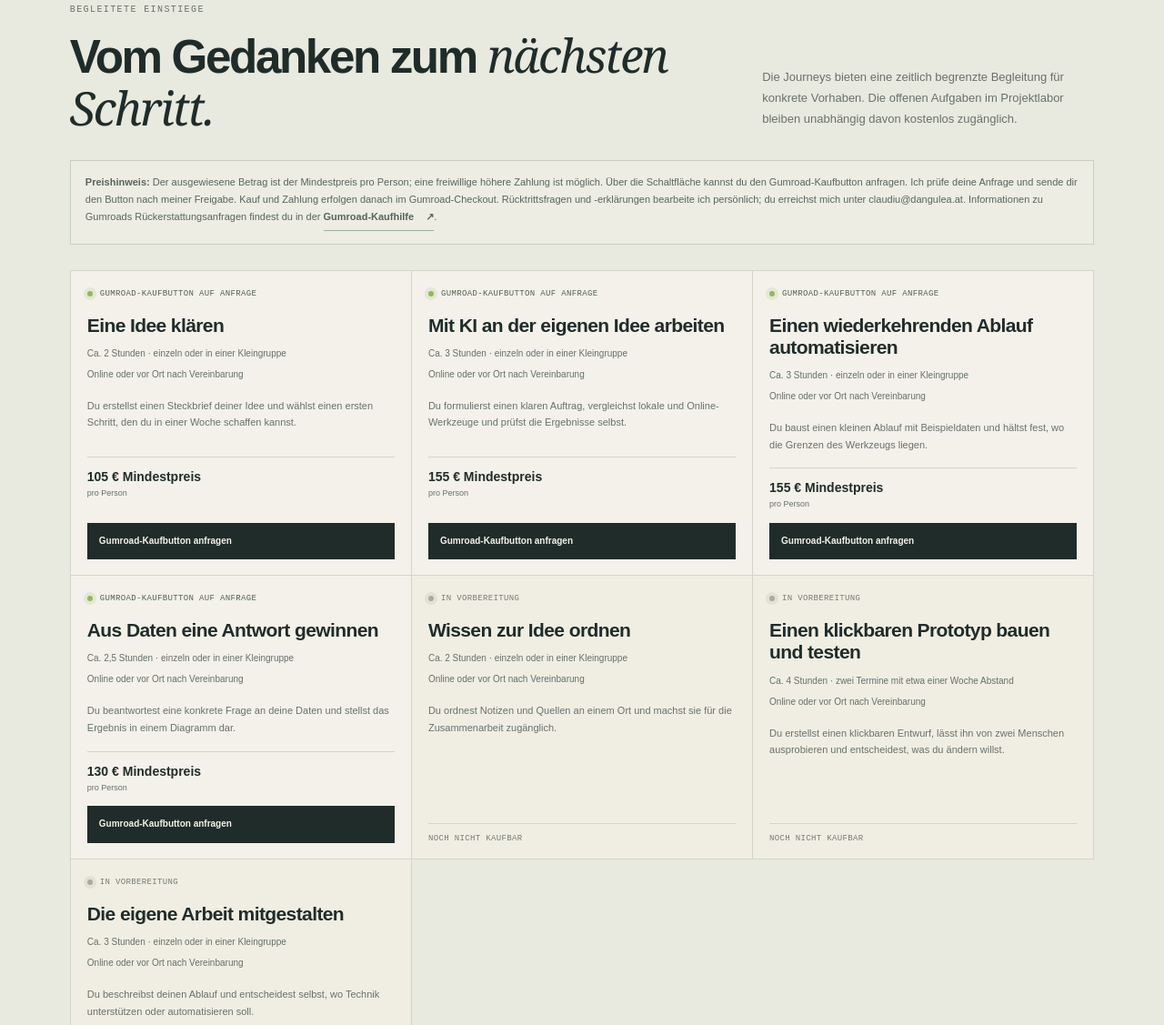
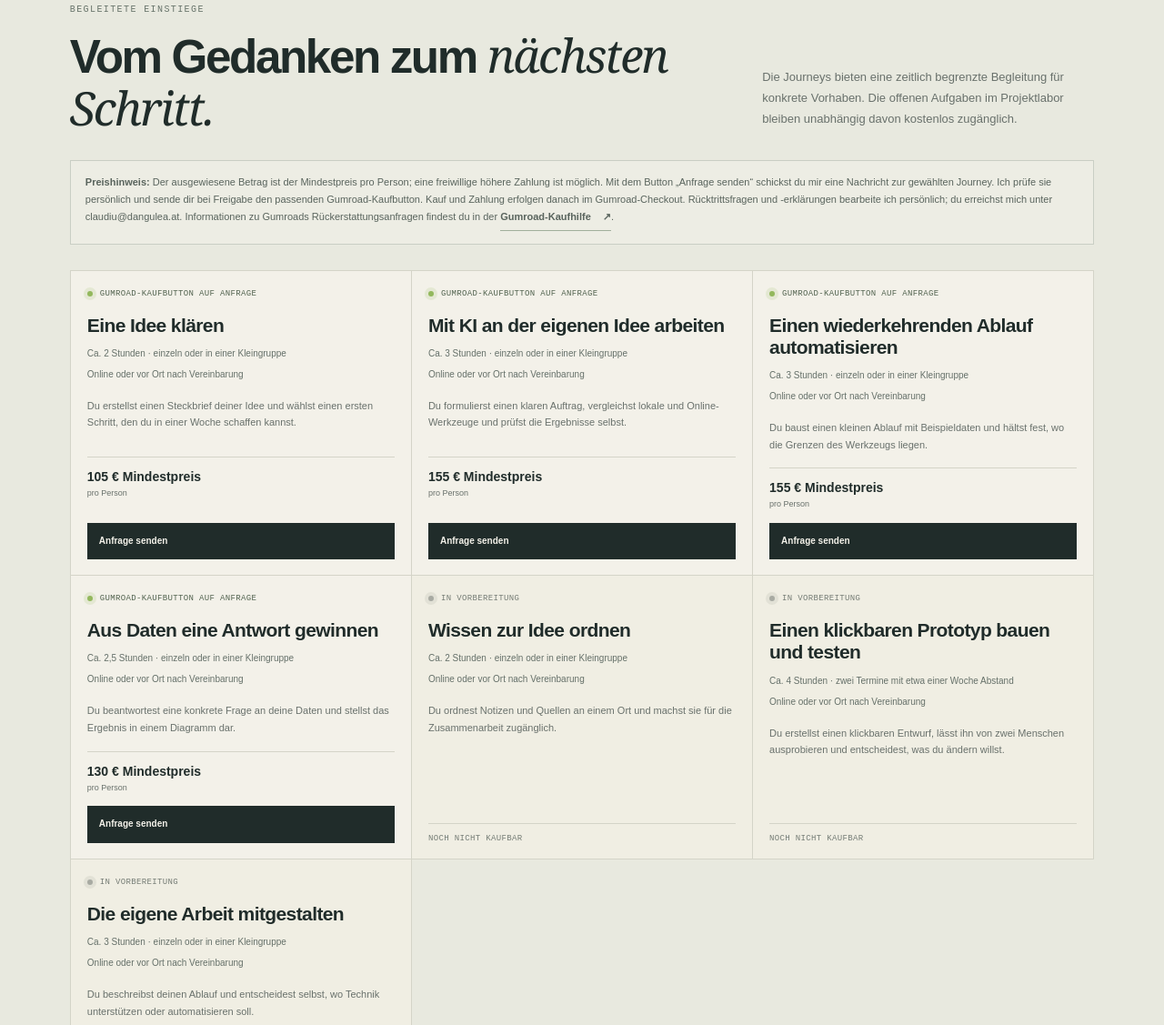
Before and after one commit to intiequals1/digitalpath-site, a plain HTML site: page index.html in a window 1280 px wide. Shown: the part 808-1935 px from the top of the page at 91% size. Drawn offline with Linux system fonts and the light colour scheme.

Commit message:
Rename Journey inquiry buttons and tailor emails
Co-authored-by: Manus <dev-agent@manus.ai>

```diff
--- a/index.html
+++ b/index.html
@@ -112,7 +112,7 @@
         <div><p class="eyebrow">Begleitete Einstiege</p><h2 id="journeys-title">Vom Gedanken zum <em>nächsten Schritt.</em></h2></div>
         <p class="section-intro">Die Journeys bieten eine zeitlich begrenzte Begleitung für konkrete Vorhaben. Die offenen Aufgaben im Projektlabor bleiben unabhängig davon kostenlos zugänglich.</p>
       </div>
-      <p class="journey-price-note"><strong>Preishinweis:</strong> Der ausgewiesene Betrag ist der Mindestpreis pro Person; eine freiwillige höhere Zahlung ist möglich. Über die Schaltfläche kannst du den Gumroad-Kaufbutton anfragen. Ich prüfe deine Anfrage und sende dir den Button nach meiner Freigabe. Kauf und Zahlung erfolgen danach im Gumroad-Checkout. Rücktrittsfragen und -erklärungen bearbeite ich persönlich; du erreichst mich unter <a href="mailto:claudiu@dangulea.at">claudiu@dangulea.at</a>. Informationen zu Gumroads Rückerstattungsanfragen findest du in der <a class="text-link" href="https://gumroad.com/help/article/190-how-do-i-get-a-refund" target="_blank" rel="noreferrer">Gumroad-Kaufhilfe <span aria-hidden="true">↗</span></a>.</p>
+      <p class="journey-price-note"><strong>Preishinweis:</strong> Der ausgewiesene Betrag ist der Mindestpreis pro Person; eine freiwillige höhere Zahlung ist möglich. Mit dem Button „Anfrage senden“ schickst du mir eine Nachricht zur gewählten Journey. Ich prüfe sie persönlich und sende dir bei Freigabe den passenden Gumroad-Kaufbutton. Kauf und Zahlung erfolgen danach im Gumroad-Checkout. Rücktrittsfragen und -erklärungen bearbeite ich persönlich; du erreichst mich unter <a href="mailto:claudiu@dangulea.at">claudiu@dangulea.at</a>. Informationen zu Gumroads Rückerstattungsanfragen findest du in der <a class="text-link" href="https://gumroad.com/help/article/190-how-do-i-get-a-refund" target="_blank" rel="noreferrer">Gumroad-Kaufhilfe <span aria-hidden="true">↗</span></a>.</p>
       <div class="journey-grid">
         <article class="journey-card">
           <p class="journey-status"><span class="pulse" aria-hidden="true"></span>Gumroad-Kaufbutton auf Anfrage</p>
@@ -121,7 +121,7 @@
           <p class="journey-meta">Online oder vor Ort nach Vereinbarung</p>
           <p class="journey-summary">Du erstellst einen Steckbrief deiner Idee und wählst einen ersten Schritt, den du in einer Woche schaffen kannst.</p>
           <p class="journey-price"><strong>105&nbsp;€ Mindestpreis</strong><span>pro Person</span></p>
-          <div class="journey-action"><a class="button button-dark" href="mailto:claudiu@dangulea.at?subject=Kaufbutton%20anfragen%3A%20Journey%20Eine%20Idee%20kl%C3%A4ren&amp;body=Bitte%20sende%20mir%20nach%20deiner%20Freigabe%20den%20Gumroad-Kaufbutton.%0A%0AGew%C3%BCnschter%20Termin%2FZeitraum%20und%20Format%3A%0A%0AMein%20Name%3A">Gumroad-Kaufbutton anfragen</a></div>
+          <div class="journey-action"><a class="button button-dark" href="mailto:claudiu@dangulea.at?subject=Anfrage%3A%20Eine%20Idee%20kl%C3%A4ren&amp;body=Hallo%20Claudiu%2C%0A%0AIch%20m%C3%B6chte%20meine%20Idee%20sch%C3%A4rfen%2C%20einen%20Steckbrief%20erstellen%20und%20einen%20ersten%20umsetzbaren%20Schritt%20festlegen.%20Bitte%20pr%C3%BCfe%20meine%20Anfrage%20zur%20Journey%20%E2%80%9EEine%20Idee%20kl%C3%A4ren%E2%80%9C%20und%20sende%20mir%20bei%20Freigabe%20den%20Gumroad-Kaufbutton.%0A%0ATermin%2FZeitraum%3A%0AFormat%20%28online%2Fvor%20Ort%29%3A%0AAnzahl%20Personen%3A%0AName%3A">Anfrage senden</a></div>
         </article>
         <article class="journey-card">
           <p class="journey-status"><span class="pulse" aria-hidden="true"></span>Gumroad-Kaufbutton auf Anfrage</p>
@@ -130,7 +130,7 @@
           <p class="journey-meta">Online oder vor Ort nach Vereinbarung</p>
           <p class="journey-summary">Du formulierst einen klaren Auftrag, vergleichst lokale und Online-Werkzeuge und prüfst die Ergebnisse selbst.</p>
           <p class="journey-price"><strong>155&nbsp;€ Mindestpreis</strong><span>pro Person</span></p>
-          <div class="journey-action"><a class="button button-dark" href="mailto:claudiu@dangulea.at?subject=Kaufbutton%20anfragen%3A%20Journey%20Mit%20KI%20an%20der%20eigenen%20Idee%20arbeiten&amp;body=Bitte%20sende%20mir%20nach%20deiner%20Freigabe%20den%20Gumroad-Kaufbutton.%0A%0AGew%C3%BCnschter%20Termin%2FZeitraum%20und%20Format%3A%0A%0AMein%20Name%3A">Gumroad-Kaufbutton anfragen</a></div>
+          <div class="journey-action"><a class="button button-dark" href="mailto:claudiu@dangulea.at?subject=Anfrage%3A%20Mit%20KI%20an%20der%20eigenen%20Idee%20arbeiten&amp;body=Hallo%20Claudiu%2C%0A%0AIch%20m%C3%B6chte%20einen%20klaren%20Auftrag%20f%C3%BCr%20KI%20formulieren%2C%20Werkzeuge%20vergleichen%20und%20Ergebnisse%20selbst%20pr%C3%BCfen.%20Bitte%20pr%C3%BCfe%20meine%20Anfrage%20zur%20Journey%20%E2%80%9EMit%20KI%20an%20der%20eigenen%20Idee%20arbeiten%E2%80%9C%20und%20sende%20mir%20bei%20Freigabe%20den%20Gumroad-Kaufbutton.%0A%0ATermin%2FZeitraum%3A%0AFormat%20%28online%2Fvor%20Ort%29%3A%0AAnzahl%20Personen%3A%0AName%3A">Anfrage senden</a></div>
         </article>
         <article class="journey-card">
           <p class="journey-status"><span class="pulse" aria-hidden="true"></span>Gumroad-Kaufbutton auf Anfrage</p>
@@ -139,7 +139,7 @@
           <p class="journey-meta">Online oder vor Ort nach Vereinbarung</p>
           <p class="journey-summary">Du baust einen kleinen Ablauf mit Beispieldaten und hältst fest, wo die Grenzen des Werkzeugs liegen.</p>
           <p class="journey-price"><strong>155&nbsp;€ Mindestpreis</strong><span>pro Person</span></p>
-          <div class="journey-action"><a class="button button-dark" href="mailto:claudiu@dangulea.at?subject=Kaufbutton%20anfragen%3A%20Journey%20Einen%20wiederkehrenden%20Ablauf%20automatisieren&amp;body=Bitte%20sende%20mir%20nach%20deiner%20Freigabe%20den%20Gumroad-Kaufbutton.%0A%0AGew%C3%BCnschter%20Termin%2FZeitraum%20und%20Format%3A%0A%0AMein%20Name%3A">Gumroad-Kaufbutton anfragen</a></div>
+          <div class="journey-action"><a class="button button-dark" href="mailto:claudiu@dangulea.at?subject=Anfrage%3A%20Einen%20wiederkehrenden%20Ablauf%20automatisieren&amp;body=Hallo%20Claudiu%2C%0A%0AIch%20m%C3%B6chte%20einen%20wiederkehrenden%20Arbeitsschritt%20mit%20Beispieldaten%20als%20kleinen%20Ablauf%20umsetzen%20und%20seine%20Grenzen%20festhalten.%20Bitte%20pr%C3%BCfe%20meine%20Anfrage%20zur%20Journey%20%E2%80%9EEinen%20wiederkehrenden%20Ablauf%20automatisieren%E2%80%9C%20und%20sende%20mir%20bei%20Freigabe%20den%20Gumroad-Kaufbutton.%0A%0ATermin%2FZeitraum%3A%0AFormat%20%28online%2Fvor%20Ort%29%3A%0AAnzahl%20Personen%3A%0AName%3A%0A%0ABitte%20keine%20vertraulichen%20Daten%20anh%C3%A4ngen.">Anfrage senden</a></div>
         </article>
         <article class="journey-card">
           <p class="journey-status"><span class="pulse" aria-hidden="true"></span>Gumroad-Kaufbutton auf Anfrage</p>
@@ -148,7 +148,7 @@
           <p class="journey-meta">Online oder vor Ort nach Vereinbarung</p>
           <p class="journey-summary">Du beantwortest eine konkrete Frage an deine Daten und stellst das Ergebnis in einem Diagramm dar.</p>
           <p class="journey-price"><strong>130&nbsp;€ Mindestpreis</strong><span>pro Person</span></p>
-          <div class="journey-action"><a class="button button-dark" href="mailto:claudiu@dangulea.at?subject=Kaufbutton%20anfragen%3A%20Journey%20Aus%20Daten%20eine%20Antwort%20gewinnen&amp;body=Bitte%20sende%20mir%20nach%20deiner%20Freigabe%20den%20Gumroad-Kaufbutton.%0A%0AGew%C3%BCnschter%20Termin%2FZeitraum%20und%20Format%3A%0A%0AMein%20Name%3A">Gumroad-Kaufbutton anfragen</a></div>
+          <div class="journey-action"><a class="button button-dark" href="mailto:claudiu@dangulea.at?subject=Anfrage%3A%20Aus%20Daten%20eine%20Antwort%20gewinnen&amp;body=Hallo%20Claudiu%2C%0A%0AIch%20m%C3%B6chte%20eine%20konkrete%20Frage%20an%20Daten%20beantworten%20und%20das%20Ergebnis%20in%20einem%20Diagramm%20darstellen.%20Bitte%20pr%C3%BCfe%20meine%20Anfrage%20zur%20Journey%20%E2%80%9EAus%20Daten%20eine%20Antwort%20gewinnen%E2%80%9C%20und%20sende%20mir%20bei%20Freigabe%20den%20Gumroad-Kaufbutton.%0A%0ATermin%2FZeitraum%3A%0AFormat%20%28online%2Fvor%20Ort%29%3A%0AAnzahl%20Personen%3A%0AName%3A%0A%0ABitte%20keine%20vertraulichen%20Daten%20anh%C3%A4ngen.">Anfrage senden</a></div>
         </article>
         <article class="journey-card journey-card--soon">
           <p class="journey-status"><span class="pulse" aria-hidden="true"></span>In Vorbereitung</p>
```
Also changed, not shown: 1 other file.
